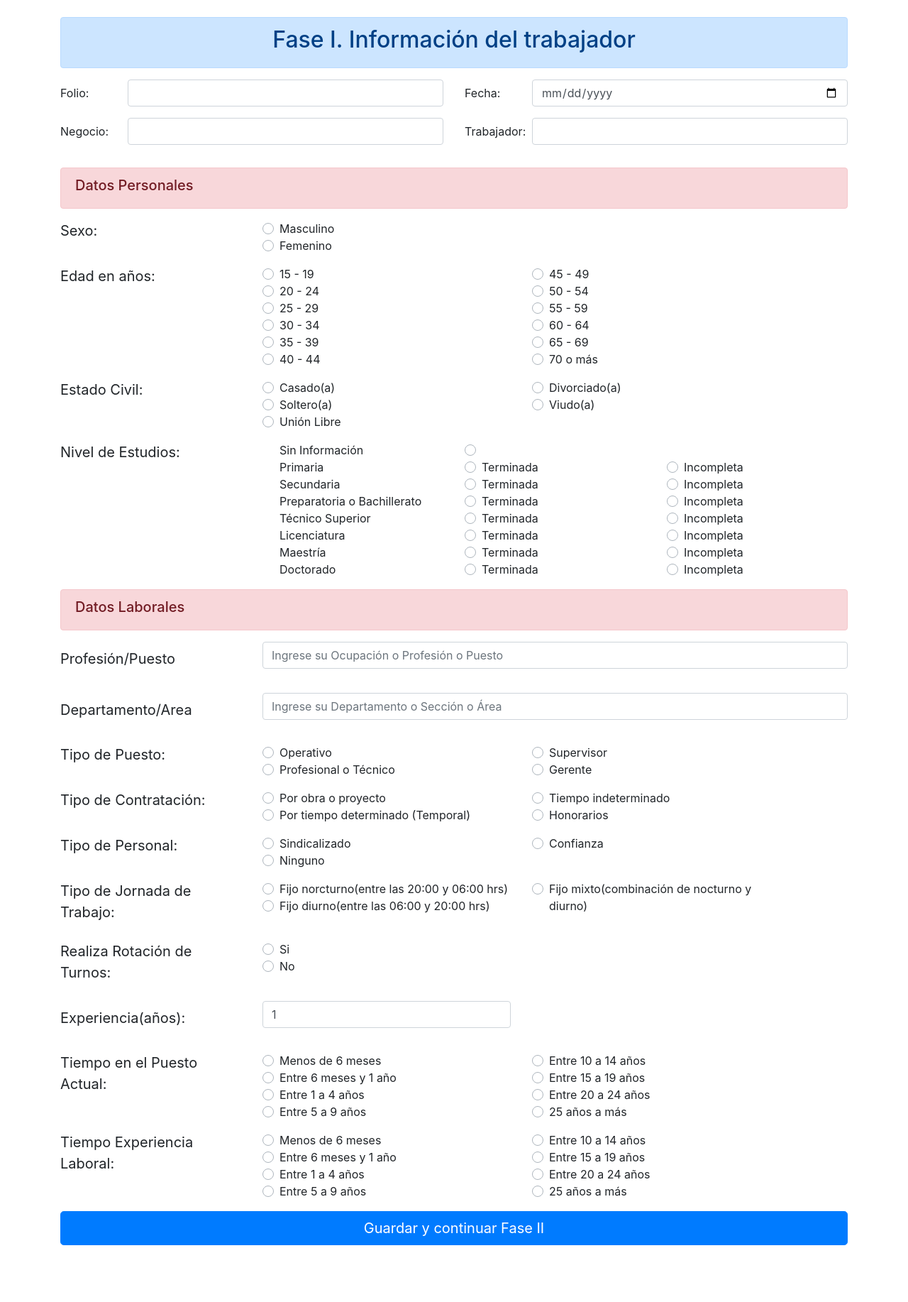
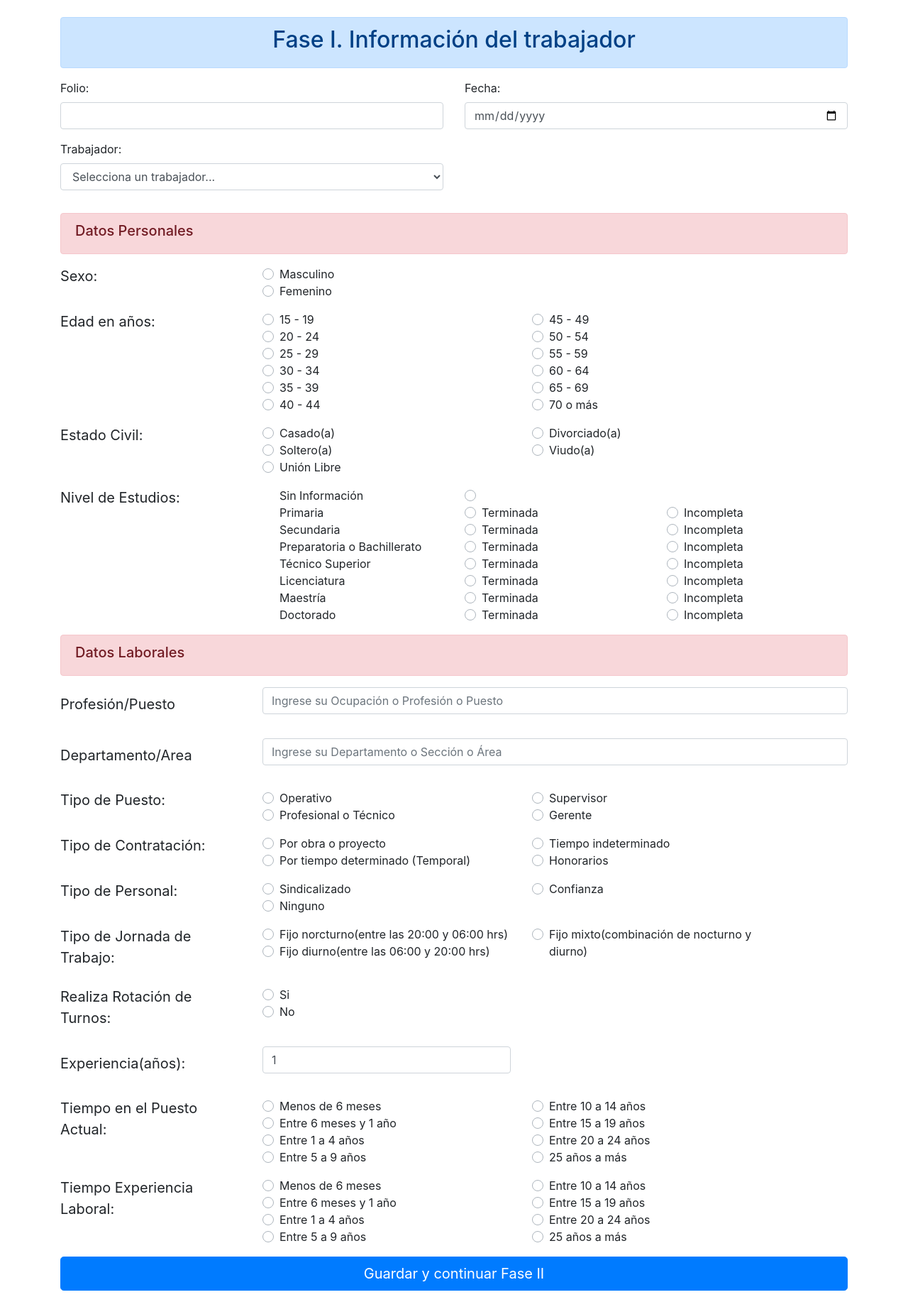
Before and after one commit to rvaldez20/prototipo-c035, a PHP site: page /cfase1.php in a window 1280 px wide. Shown: the part 56-1890 px from the top of the page at 71% size. Before the commit the page ends 1810 px from the top, so only its background shows below. Run offline with PHP 8.4, Linux system fonts and the light colour scheme; data that the repository does not hold is empty.

Commit message:
Se corrige la referencia require en vez de include_one a config.php-empresas

```diff
--- a/cfase1.php
+++ b/cfase1.php
@@ -1,7 +1,23 @@
 <?php
 
-   include_once 'config.php';
+   // include_once 'config.php';
    include_once 'header.php';
+
+   // requerimos la conexión a la base de datos
+   require "config.php";
+
+   // $hoy = getdate();
+   // echo date("F j, Y, g:i a");
+   // echo "<br>";
+   // var_dump($hoy);
+
+   // $dateTime = new DateTime();
+   // $dateTime->setTimeZone(new DateTimeZone('Mexico/BajaNorte'));
+   // return $dateTime->format('T');
+   // echo $dateTime;
+
+   // obtenemos el catalogo de trabajadores
+   $queryResult = $pdo->query("SELECT * FROM trabajadores ORDER BY nombre, apellidop");
 
 
 ?>
@@ -21,42 +37,38 @@
             <div class="row">
                <div class="col-md-6">
                   <!-- Folio Cuestionario -->
-                  <div class="form-group row">
-                     <label for="folioCuestionario" class="col-sm-2 col-form-label">Folio:</label>
-                     <div class="col-sm-10">
-                        <input type="text" class="form-control" name="folioCuestionario" id="folioCuestionario" required>
-                     </div>
+                  <div class="form-group">
+                     <label for="folioCuestionario">Folio:</label>
+                     <input type="text" class="form-control" name="folioCuestionario" id="folioCuestionario" required>
                   </div>
                </div>
                <div class="col-md-6">
                   <!-- Fecha de aplicacion del cuestionario -->
-                  <div class="form-group row">
-                     <label for="fechaAplicacion" class="col-sm-2 col-form-label">Fecha:</label>
-                     <div class="col-sm-10">
-                        <input type="date" class="form-control" name="fechaAplicacion" id="fechaAplicacion" required>
-                     </div>
+                  <div class="form-group">
+                     <label for="fechaAplicacion">Fecha:</label>
+                     <input type="date" class="form-control" name="fechaAplicacion" id="fechaAplicacion" required>
                   </div>
                </div>
-            </div>
-            <div class="row">
+
                <div class="col-md-6">
-                  <!-- Negocio al que pertenece el trabajador -->
-                  <div class="form-group row">
-                     <label for="negocio" class="col-sm-2 col-form-label">Negocio:</label>
-                     <div class="col-sm-10">
-                        <input type="text" class="form-control" name="negocio" id="negocio" required>
-                     </div>
+                  <div class="form-group">
+                     <!-- Select con los trabjadores -->
+                     <label for="trabajador">Trabajador:</label>
+                     <select class="form-control" id="trabajador" name="trabajador">
+                        <option>Selecciona un trabajador...</option>
+                        <?php
+
+                           while($row = $queryResult->fetch(PDO::FETCH_ASSOC)) {
+                              $nombreCompleto = $row['nombre'] . " " . $row['apellidop'] . " " . $row['apellidom'];
+                              echo '<option >' . $nombreCompleto . '</option>';
+                           }
+
+                        ?>
+
+                     </select>
                   </div>
                </div>
-               <div class="col-md-6">
-                  <!-- Trabajador -->
-                  <div class="form-group row">
-                     <label for="trabajador" class="col-sm-2 col-form-label">Trabajador:</label>
-                     <div class="col-sm-10">
-                        <input type="text" class="form-control" name="trabajador" id="trabajador" required>
-                     </div>
-                  </div>
-               </div>
+
             </div>
 
          </fieldset>
```
Also changed, not shown: empresaAdd.php (+5 -2 lines), empresaConfirmAdd.php (+5 -2 lines), empresaConfirmUpdate.php (+5 -2 lines), empresaUpdate.php (+5 -2 lines), empresas.php (+5 -2 lines), trabajadorAdd.php (indentation only).
